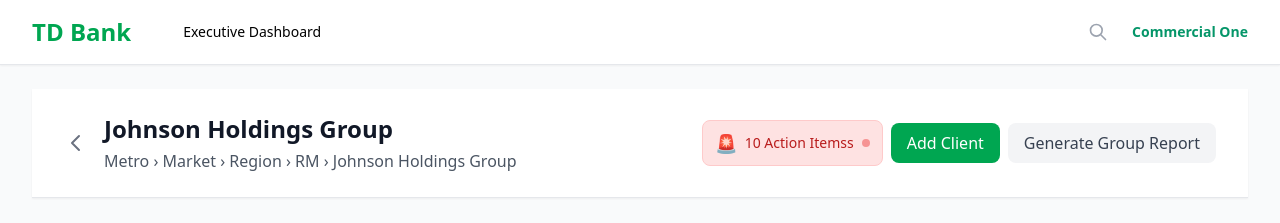
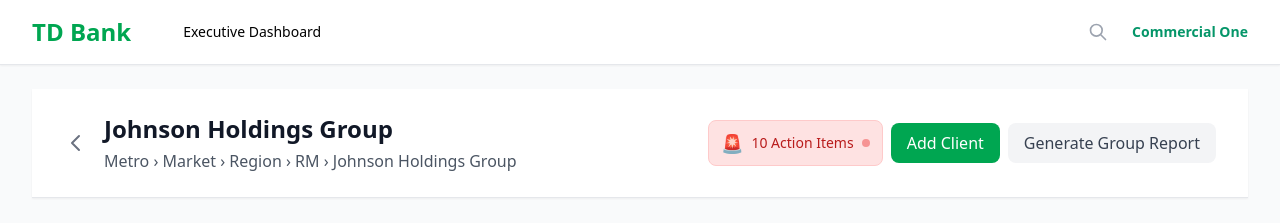
Before and after one commit to jjliujames/https---github.com-jjliujames-360_view, a Vue app: page /metro/1/market/1/region/1/rm/1/relationship/1 in a window 1280 px wide. Shown: the top 223 px of the page. Built offline with nearby package versions, Linux system fonts and the light colour scheme.

Commit message:
upload 1.02

```diff
--- a/src/components/shared/AlertIndicator.vue
+++ b/src/components/shared/AlertIndicator.vue
@@ -10,7 +10,7 @@
 
     <!-- Alert Text -->
     <span>
-      {{ totalAlerts }} {{ alertType }}{{ totalAlerts > 1 ? 's' : '' }}
+      {{ totalAlerts }} {{ getPluralizedAlertType }}
     </span>
 
     <!-- Critical Alert Pulse Indicator -->
@@ -107,6 +107,21 @@
   return colorMap[highestSeverity.value] || 'bg-red-500'
 })
 
+const getPluralizedAlertType = computed(() => {
+  // If alertType already ends with 's' or is already plural, don't add another 's'
+  if (totalAlerts.value === 1) {
+    // For singular, remove 's' if it's already plural
+    return props.alertType.endsWith('s') && props.alertType !== 'Status'
+      ? props.alertType.slice(0, -1)
+      : props.alertType
+  } else {
+    // For plural, add 's' only if it doesn't already end with 's'
+    return props.alertType.endsWith('s')
+      ? props.alertType
+      : props.alertType + 's'
+  }
+})
+
 // Helper functions
 const getSeverityClasses = (severity) => {
   const classMap = {
```
Also changed, not shown: 5 other files (tests, documents, lock files or other folders).
